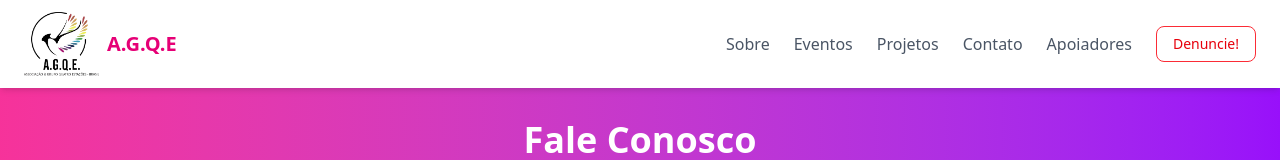
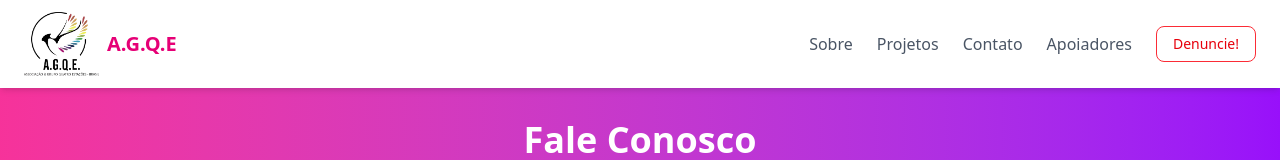
Before and after one commit to hakenshi/agqe.org, a Next.js app: page /contato in a window 1280 px wide. Shown: the top 160 px of the page. Built offline with nearby package versions, Linux system fonts and the light colour scheme.

Commit message:
fix: clean up imports and remove commented-out code in Header component

```diff
--- a/src/components/header.tsx
+++ b/src/components/header.tsx
@@ -1,8 +1,7 @@
+import { AlertTriangle, FolderIcon, Handshake, HomeIcon, Info, Mail } from 'lucide-react'
 import Image from 'next/image'
 import Link from 'next/link'
-import React from 'react'
 import { buttonVariants } from './ui/button'
-import { Info, Calendar, Mail, Handshake, AlertTriangle, HomeIcon, FolderIcon } from 'lucide-react'
 
 export default function Header() {
     return (
@@ -26,14 +25,14 @@ export default function Header() {
                             </span>
                         </Link>
                     </li>
-                    <li>
+                    {/* <li>
                         <Link href="/#eventos" className="text-gray-600 hover:text-pink-600 transition duration-300 flex items-center">
                             <span className="hidden md:inline">Eventos</span>
                             <span className="md:hidden text-lg">
                                 <Calendar className="w-5 h-5" />
                             </span>
                         </Link>
-                    </li>
+                    </li> */}
                     <li>
                         <Link href="/projetos" className="text-gray-600 hover:text-pink-600 transition duration-300 flex items-center">
                             <span className="hidden md:inline">Projetos</span>
```
